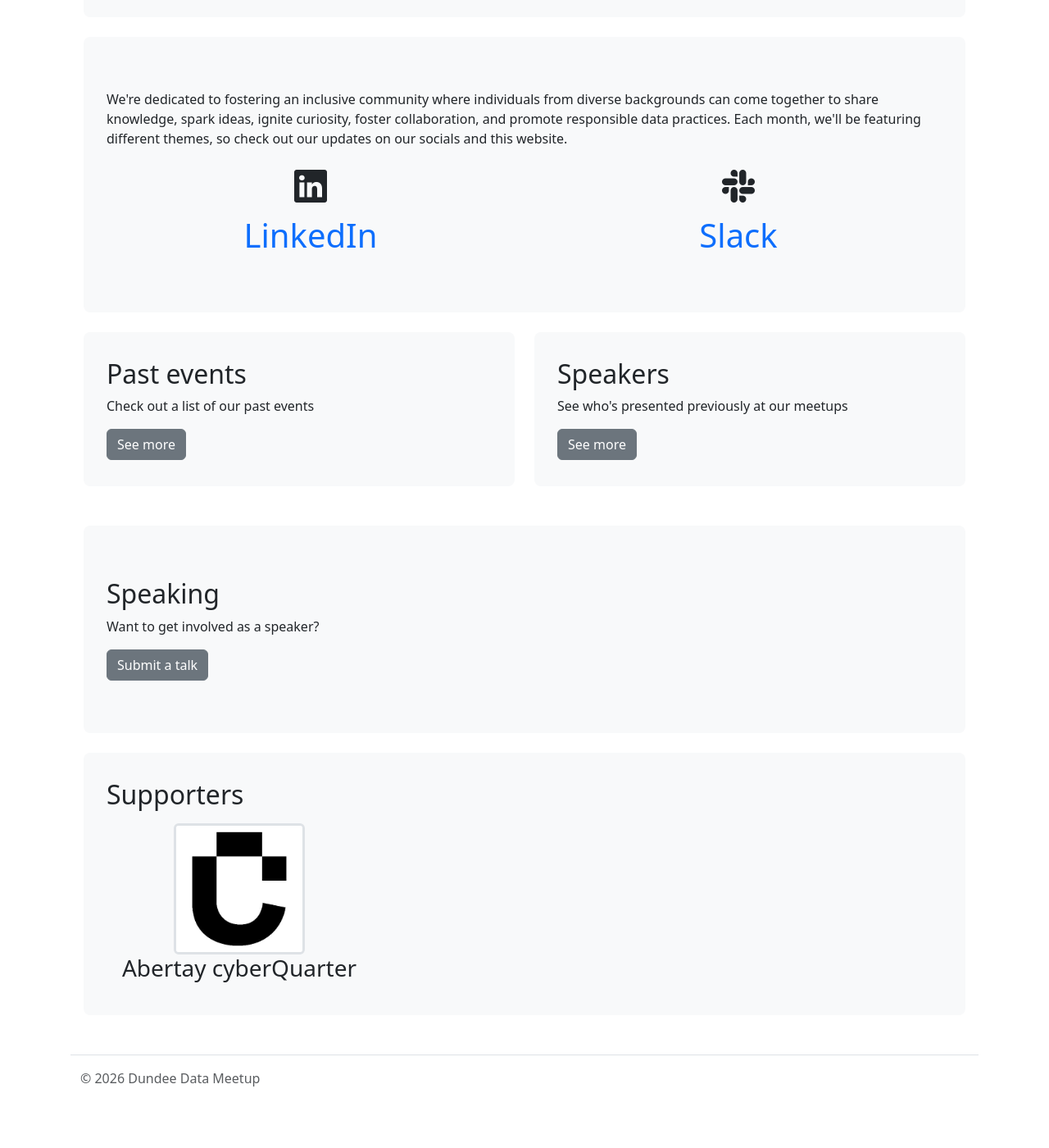
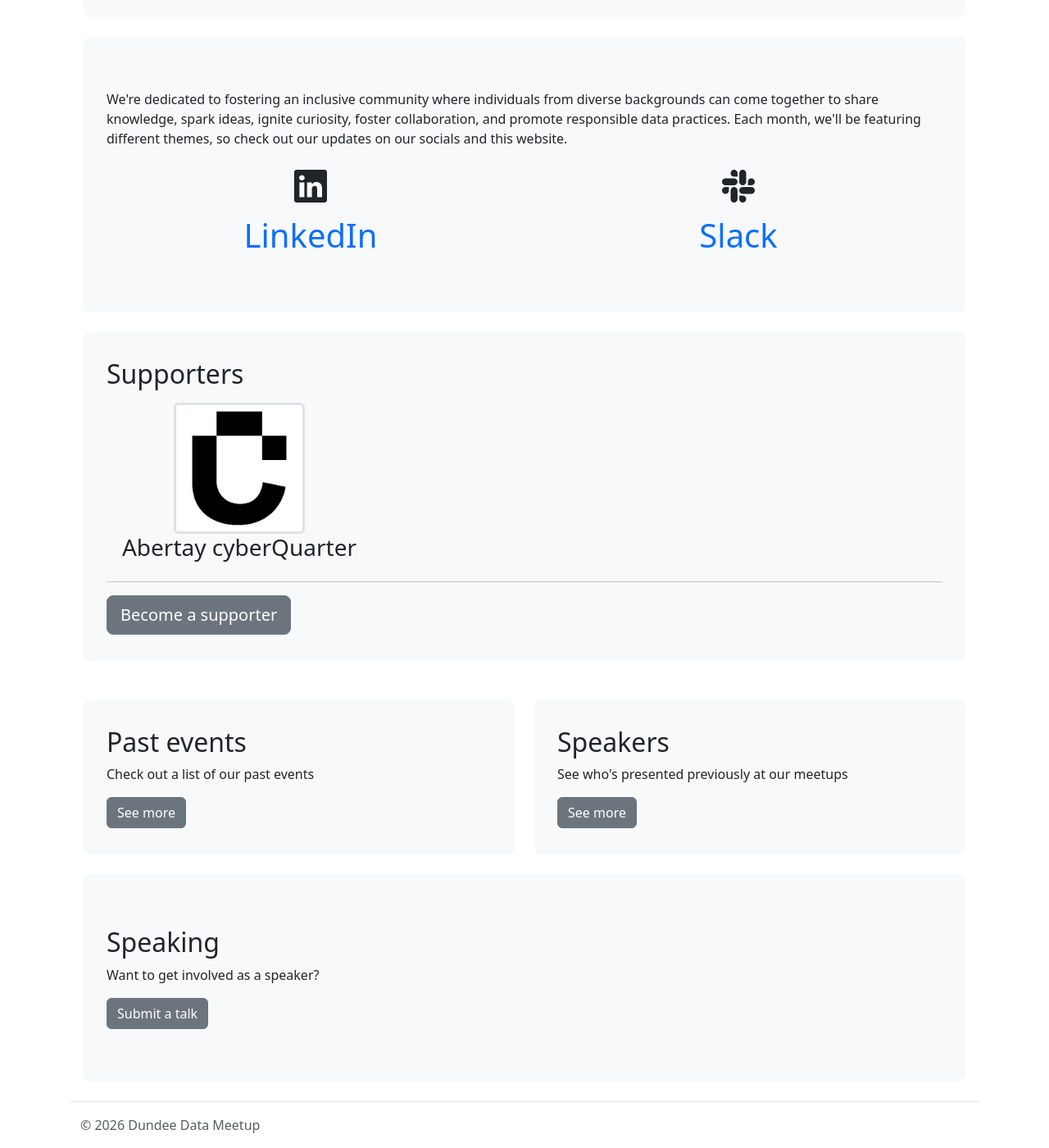
Before and after one commit to DundeeDataMeetup/dundeedatameetup.github.io, a Jekyll site: the page built from index.html, in a window 1280 px wide and 1400 px high, scrolled down 779 px. Shown: the whole window at 82% size. Built offline with Jekyll 4.4.1, drawn with Linux system fonts in a browser that asks for light colours; before the commit the page ends 2122 px from its top, so only the background shows below that.

Commit message:
chore: Sponsors and UI tweaks

```diff
--- a/index.html
+++ b/index.html
@@ -43,8 +43,25 @@ title: Home
 </div>
 
 <div class="row mb-4">
+    <div class="col-12">
+        <div class="p-3 mb-4 bg-body-tertiary rounded-3">
+            <div class="container-fluid py-3">
+                <h2 class="mb-3">Supporters</h2>
+                <div class="row row-cols-2 row-cols-lg-3">
+                    {% assign current_sponsors = site.sponsors | where_exp: "sponsor", "sponsor.past != true" | sort_natural: "title" %}
+                    {% include sponsor-grid.html sponsors=current_sponsors %}
+                </div>
+                <hr>
+                <a href="/sponsorship" class="btn btn-lg btn-secondary">Become a supporter</a>
+            </div>
+        </div>
+    </div>
+</div>
+
+
+<div class="row mb-4">
     <div class="col-md-6 col-12">
-        <div class="p-3 mb-4 bg-body-tertiary rounded-3">
+        <div class="p-3 bg-body-tertiary rounded-3">
             <div class="container-fluid py-3">
                 <h2>Past events</h2>
                 <p>Check out a list of our past events</p>
@@ -53,7 +70,7 @@ title: Home
         </div>
     </div>
     <div class="col-md-6 col-12">
-        <div class="p-3 mb-4 bg-body-tertiary rounded-3">
+        <div class="p-3 bg-body-tertiary rounded-3">
             <div class="container-fluid py-3">
                 <h2>Speakers</h2>
                 <p>See who's presented previously at our meetups</p>
@@ -71,17 +88,3 @@ title: Home
     </div>
 
 </div>
-
-<div class="row mb-4">
-    <div class="col-12">
-        <div class="p-3 mb-4 bg-body-tertiary rounded-3">
-            <div class="container-fluid py-3">
-                <h2 class="mb-3">Supporters</h2>
-                <div class="row row-cols-2 row-cols-lg-3">
-                    {% assign current_sponsors = site.sponsors | where_exp: "sponsor", "sponsor.past != true" | sort_natural: "title" %}
-                    {% include sponsor-grid.html sponsors=current_sponsors %}
-                </div>
-            </div>
-        </div>
-    </div>
-</div>
--- a/sponsorship.html
+++ b/sponsorship.html
@@ -65,7 +65,7 @@ description: Information about sponsoring Dundee Data Meetup
     </div>
   </div>
 
-  <div class="accordion-item">
+  <div class="accordion-item mb-2">
     <h2 class="accordion-header" id="past-supporters-heading">
       <button class="accordion-button collapsed" type="button" data-bs-toggle="collapse" data-bs-target="#past-supporters" aria-expanded="false" aria-controls="past-supporters">
         Past supporters
```
